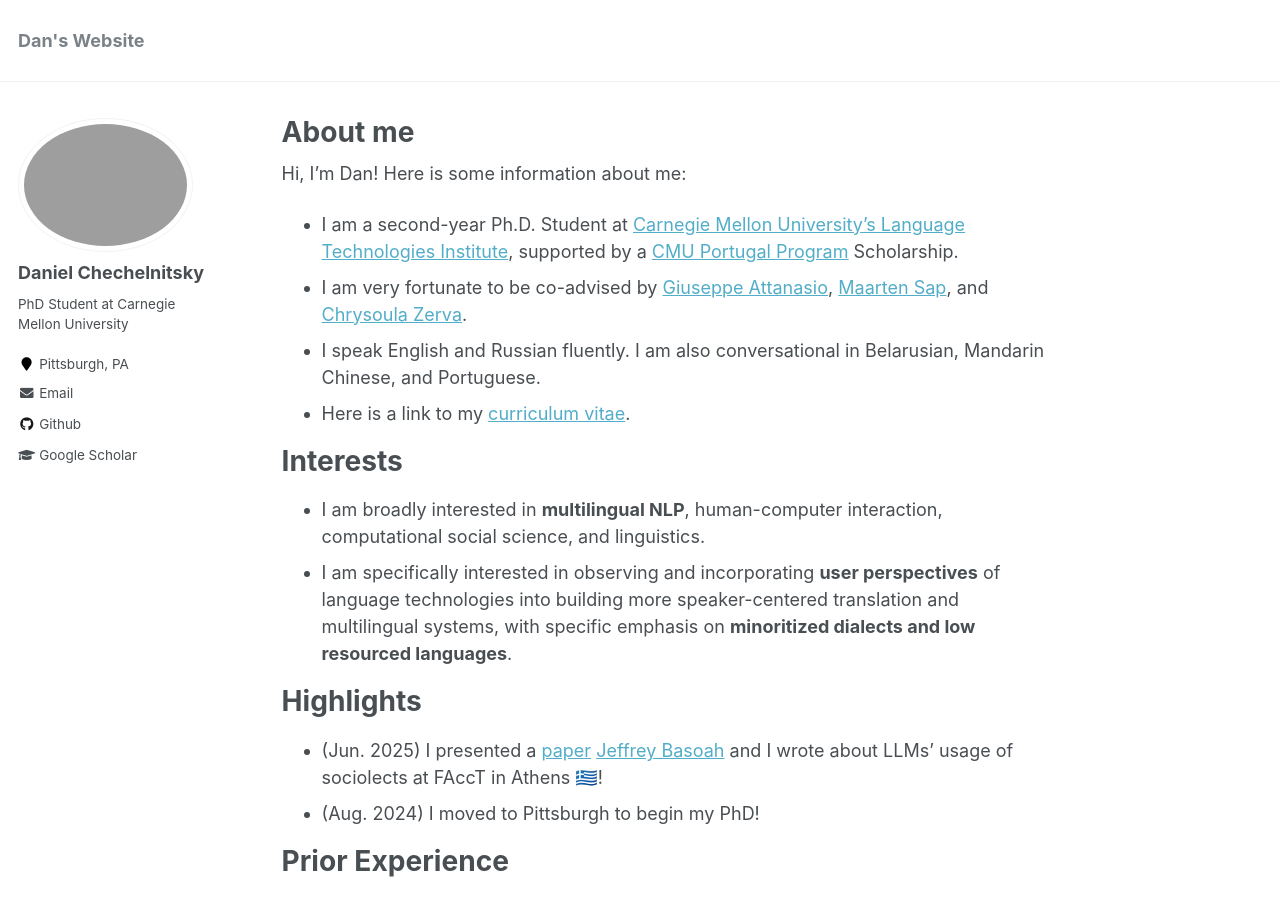
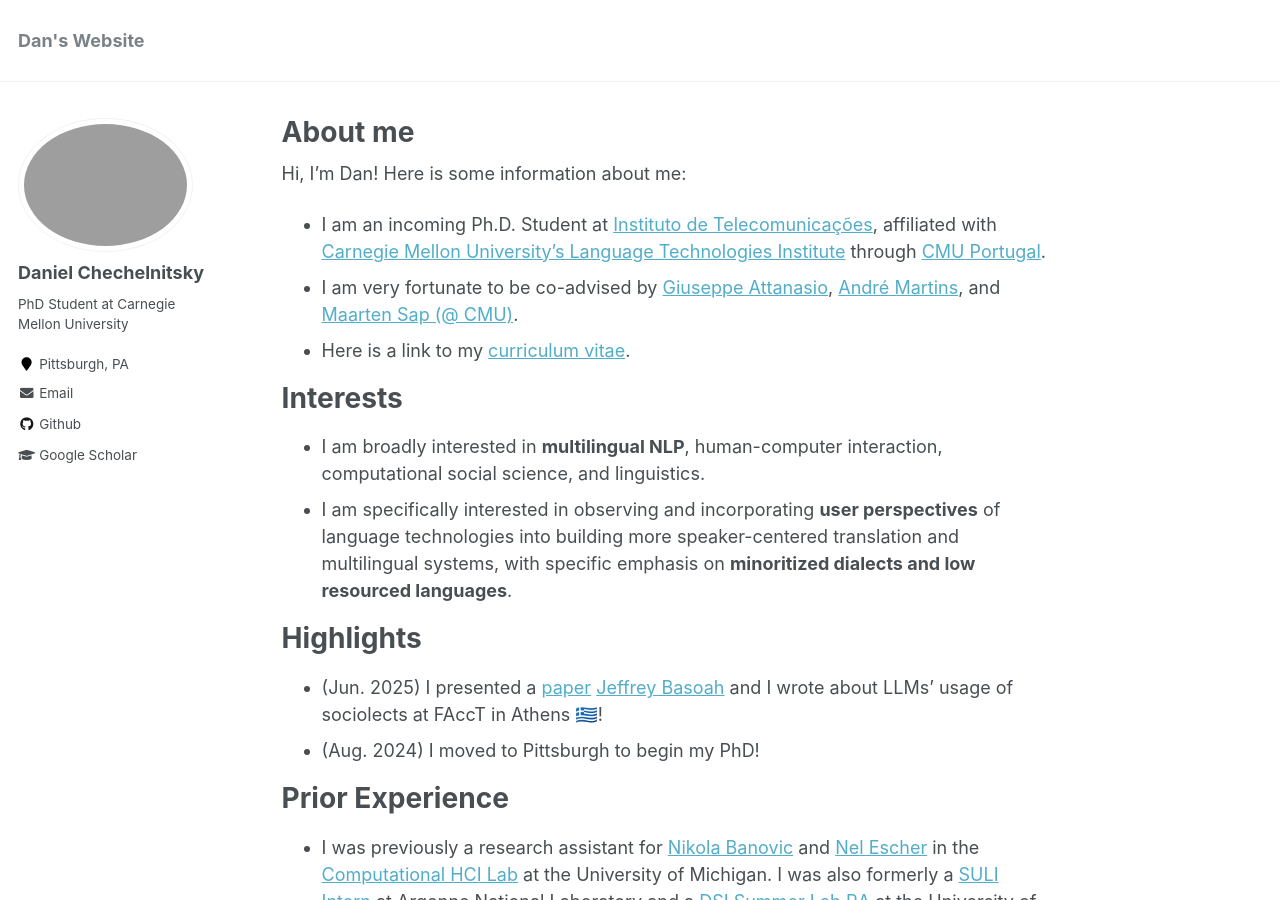
Before and after one commit to chechelnitskd/chechelnitskd.github.io, a Jekyll site: the page built from _pages/about.md, in a window 1280 px wide and 900 px high. Built offline with Jekyll 4.4.1, drawn with Linux system fonts in a browser that asks for light colours.

Commit message:
Update about.md

```diff
--- a/_pages/about.md
+++ b/_pages/about.md
@@ -9,9 +9,8 @@
 ---
 
 Hi, I'm Dan! Here is some information about me:
-- I am a second-year Ph.D. Student at [Carnegie Mellon University's Language Technologies Institute](https://www.lti.cs.cmu.edu/), supported by a [CMU Portugal Program](https://cmuportugal.org/) Scholarship.
-- I am very fortunate to be co-advised by [Giuseppe Attanasio](https://gattanasio.cc/), [Maarten Sap](https://maartensap.com/), and [Chrysoula Zerva](https://scholar.google.com/citations?user=S5NGkFsAAAAJ&hl=en&oi=ao).
-- I speak English and Russian fluently. I am also conversational in Belarusian, Mandarin Chinese, and Portuguese.
+- I am an incoming Ph.D. Student at [Instituto de Telecomunicações](https://www.it.pt/), affiliated with [Carnegie Mellon University's Language Technologies Institute](https://www.lti.cs.cmu.edu/) through [CMU Portugal](https://cmuportugal.org/).
+- I am very fortunate to be co-advised by [Giuseppe Attanasio](https://gattanasio.cc/), [André Martins](https://andre-martins.github.io/), and [Maarten Sap (@ CMU)](https://maartensap.com/).
 - Here is a link to my [curriculum vitae](https://chechelnitskd.github.io/Chechelnitsky_CV_2025.pdf).
 
 # Interests
@@ -27,4 +26,4 @@
 - Before that, I spent four impactful years at [Macalester College](https://www.macalester.edu/) in St. Paul, Minnesota. Alongside my coursework, I also completed an [honors project](https://digitalcommons.macalester.edu/mathcs_honors/69/) where I prototyped a Google Maps extension designed to reduce driving anxiety. I am still a very active part of the alumni community at [yMac](https://www.facebook.com/groups/yMac1/), so if you are a current Macalester student or a recent grad please don't hesitate to reach out! Go Scots!
 
 # Contact Me
-Please feel free to contact me! My email address is linked on the sidebar, but here is [another link](mailto:dchechel@cmu.edu) for good measure.
+Please feel free to contact me! My email address is linked on the sidebar, but here is [another link](mailto:daniel.chechelnitsky@tecnico.ulisboa.pt) for good measure.
```
